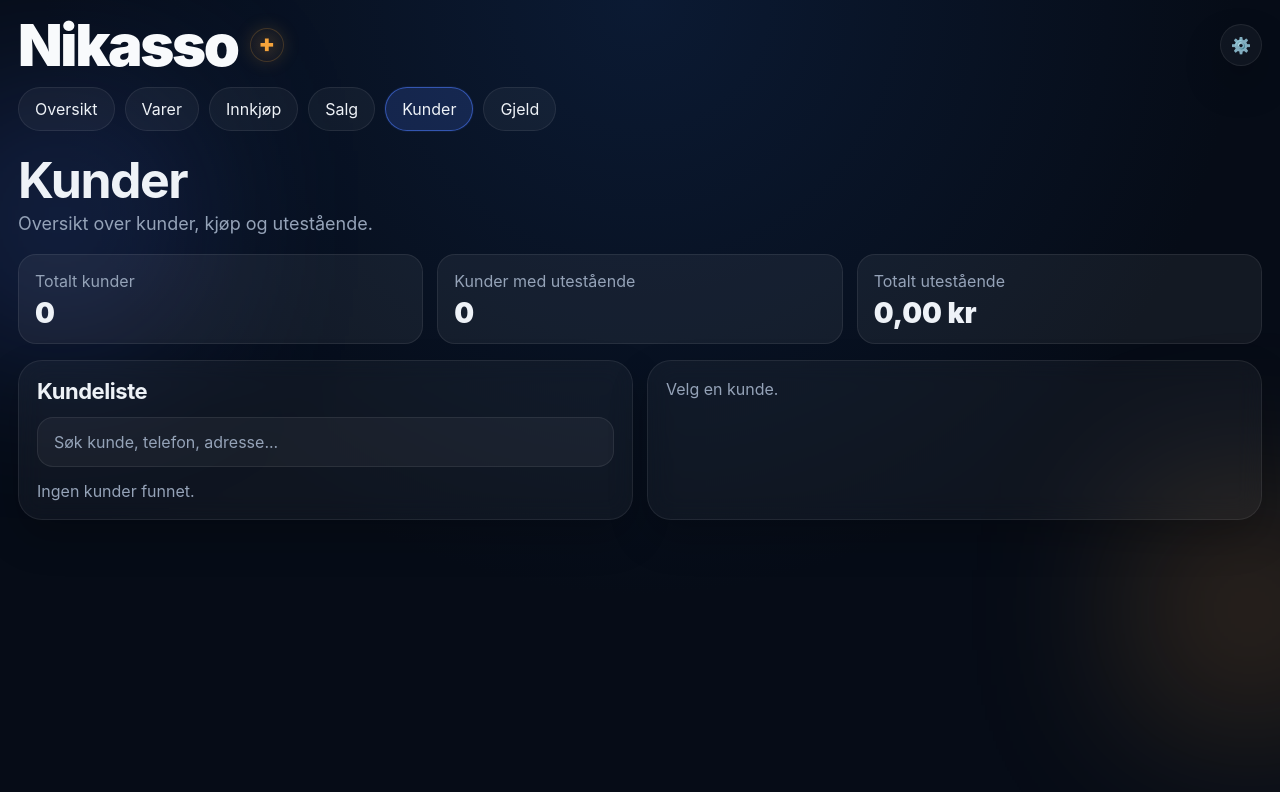
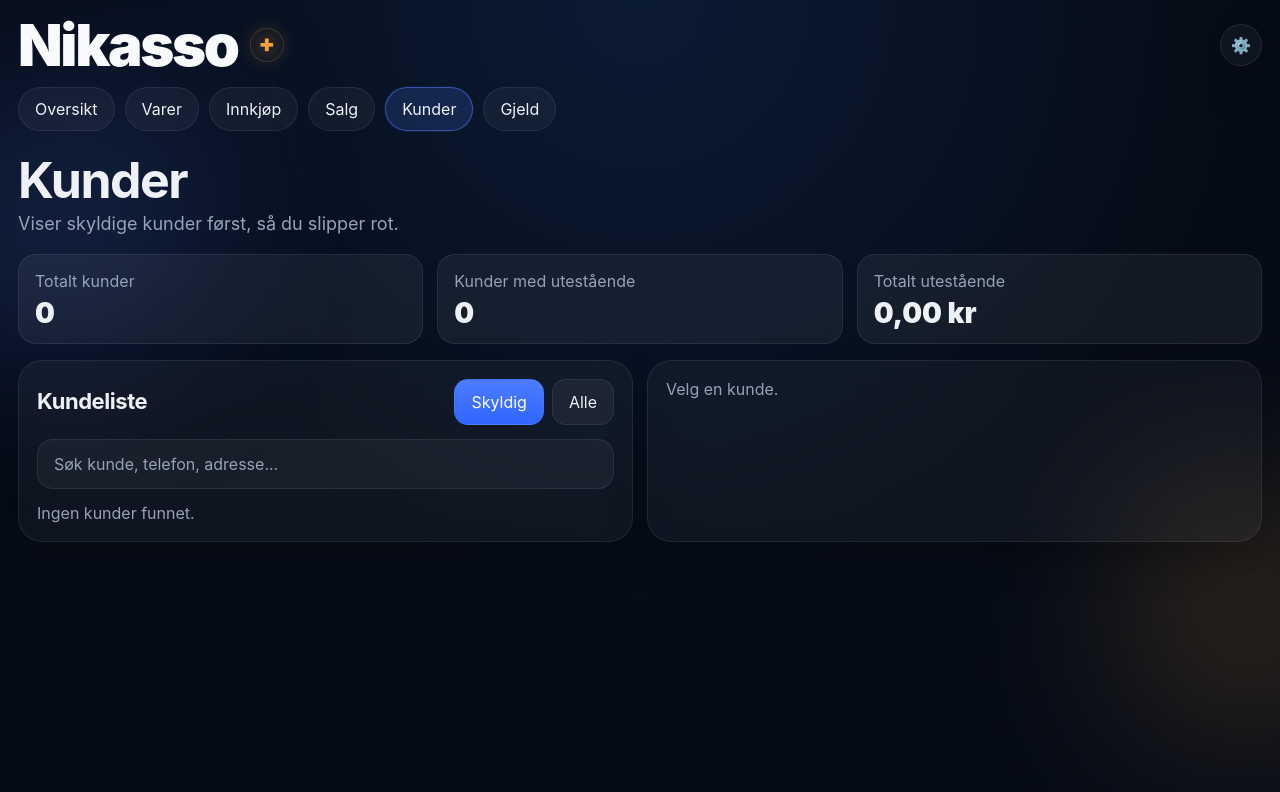
Before and after one commit to nikolaihoffmann-svg/Nikasso-, a React (Vite) app: page / in a window 1280 px wide. Both pictures are taken after a click on the button "Kunder". Shown: the top 792 px of the page. Built offline with nearby package versions, Linux system fonts and the light colour scheme.

Commit message:
Update Kunder.tsx

```diff
--- a/src/pages/Kunder.tsx
+++ b/src/pages/Kunder.tsx
@@ -10,10 +10,13 @@ import {
 } from "../app/storage";
 import type { Customer } from "../types";
 
+type FilterMode = "skyldig" | "alle";
+
 export default function Kunder() {
   const [customers, setCustomers] = useState<Customer[]>([]);
   const [selectedId, setSelectedId] = useState<string>("");
   const [query, setQuery] = useState("");
+  const [filterMode, setFilterMode] = useState<FilterMode>("skyldig");
 
   useEffect(() => {
     const all = getCustomers();
@@ -23,15 +26,22 @@ export default function Kunder() {
       (a, b) => customerTotalRemaining(b.id) - customerTotalRemaining(a.id)
     );
 
-    setSelectedId(sorted[0]?.id ?? "");
+    const firstWithDebt = sorted.find((x) => customerTotalRemaining(x.id) > 0);
+    setSelectedId(firstWithDebt?.id ?? sorted[0]?.id ?? "");
   }, []);
 
   const filteredCustomers = useMemo(() => {
     const q = query.trim().toLowerCase();
 
-    return [...customers]
-      .sort((a, b) => customerTotalRemaining(b.id) - customerTotalRemaining(a.id))
-      .filter((customer) => {
+    let base = [...customers].sort(
+      (a, b) => customerTotalRemaining(b.id) - customerTotalRemaining(a.id)
+    );
+
+    if (filterMode === "skyldig") {
+      base = base.filter((customer) => customerTotalRemaining(customer.id) > 0);
+    }
+
+    return base.filter((customer) => {
       if (!q) return true;
 
       return (
@@ -41,7 +51,7 @@ export default function Kunder() {
         (customer.note ?? "").toLowerCase().includes(q)
       );
     });
-  }, [customers, query]);
+  }, [customers, query, filterMode]);
 
   const selectedCustomer = useMemo(() => {
     return (
@@ -68,7 +78,7 @@ export default function Kunder() {
   return (
     <div>
       <h1 className="pageTitle">Kunder</h1>
-      <p className="pageLead">Oversikt over kunder, kjøp og utestående.</p>
+      <p className="pageLead">Viser skyldige kunder først, så du slipper rot.</p>
 
       <div className="grid3">
         <div className="statCard">
@@ -89,7 +99,26 @@ export default function Kunder() {
 
       <div className="splitLayout" style={{ marginTop: 16 }}>
         <div className="card">
-          <h2 className="sectionTitle">Kundeliste</h2>
+          <div className="rowBetween" style={{ marginBottom: 14 }}>
+            <h2 className="sectionTitle" style={{ marginBottom: 0 }}>Kundeliste</h2>
+
+            <div className="rowBetween" style={{ gap: 8 }}>
+              <button
+                type="button"
+                className={filterMode === "skyldig" ? "btn btnPrimary" : "btn"}
+                onClick={() => setFilterMode("skyldig")}
+              >
+                Skyldig
+              </button>
+              <button
+                type="button"
+                className={filterMode === "alle" ? "btn btnPrimary" : "btn"}
+                onClick={() => setFilterMode("alle")}
+              >
+                Alle
+              </button>
+            </div>
+          </div>
 
           <div style={{ marginBottom: 14 }}>
             <input
@@ -116,7 +145,7 @@ export default function Kunder() {
                     className={isSelected ? "customerButton active" : "customerButton"}
                   >
                     <div className="customerButtonTop">
-                      <div>
+                      <div className="customerMain">
                         <div className="customerName">{customer.name}</div>
                         <div className="customerMeta">
                           {customer.phone || customer.address || "Ingen ekstra info"}
@@ -140,7 +169,7 @@ export default function Kunder() {
           ) : (
             <>
               <div className="rowBetween" style={{ marginBottom: 18 }}>
-                <div>
+                <div className="customerMain">
                   <h2 className="sectionTitle" style={{ marginBottom: 8 }}>
                     {selectedCustomer.name}
                   </h2>
@@ -199,7 +228,7 @@ export default function Kunder() {
                   selectedSales.map((sale) => (
                     <div key={sale.id} className="infoCard">
                       <div className="rowBetween">
-                        <div>
+                        <div className="customerMain">
                           <div style={{ fontWeight: 700 }}>
                             {new Date(sale.createdAt).toLocaleString("no-NO")}
                           </div>
```
Lines whose indentation alone changed are shown as unchanged.
